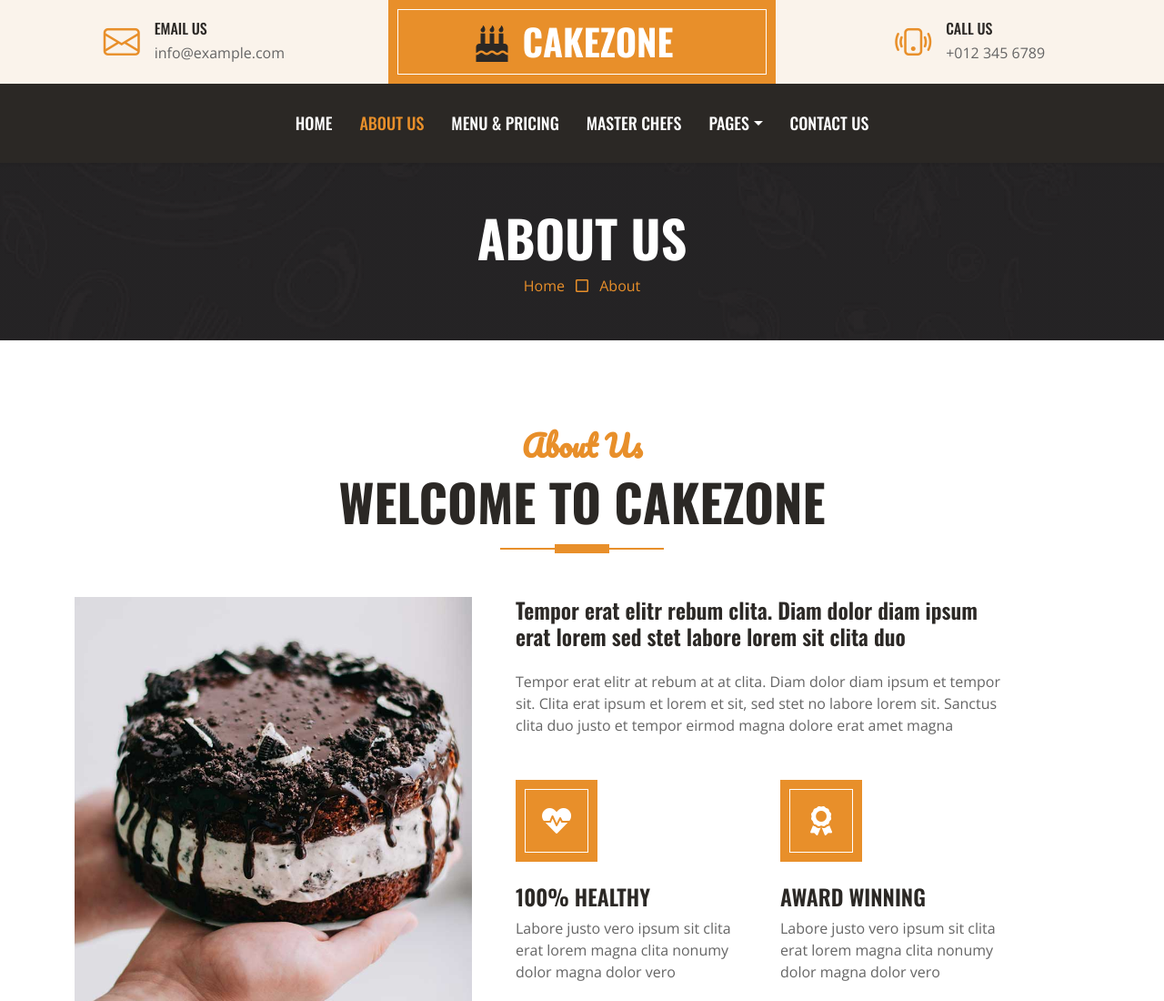
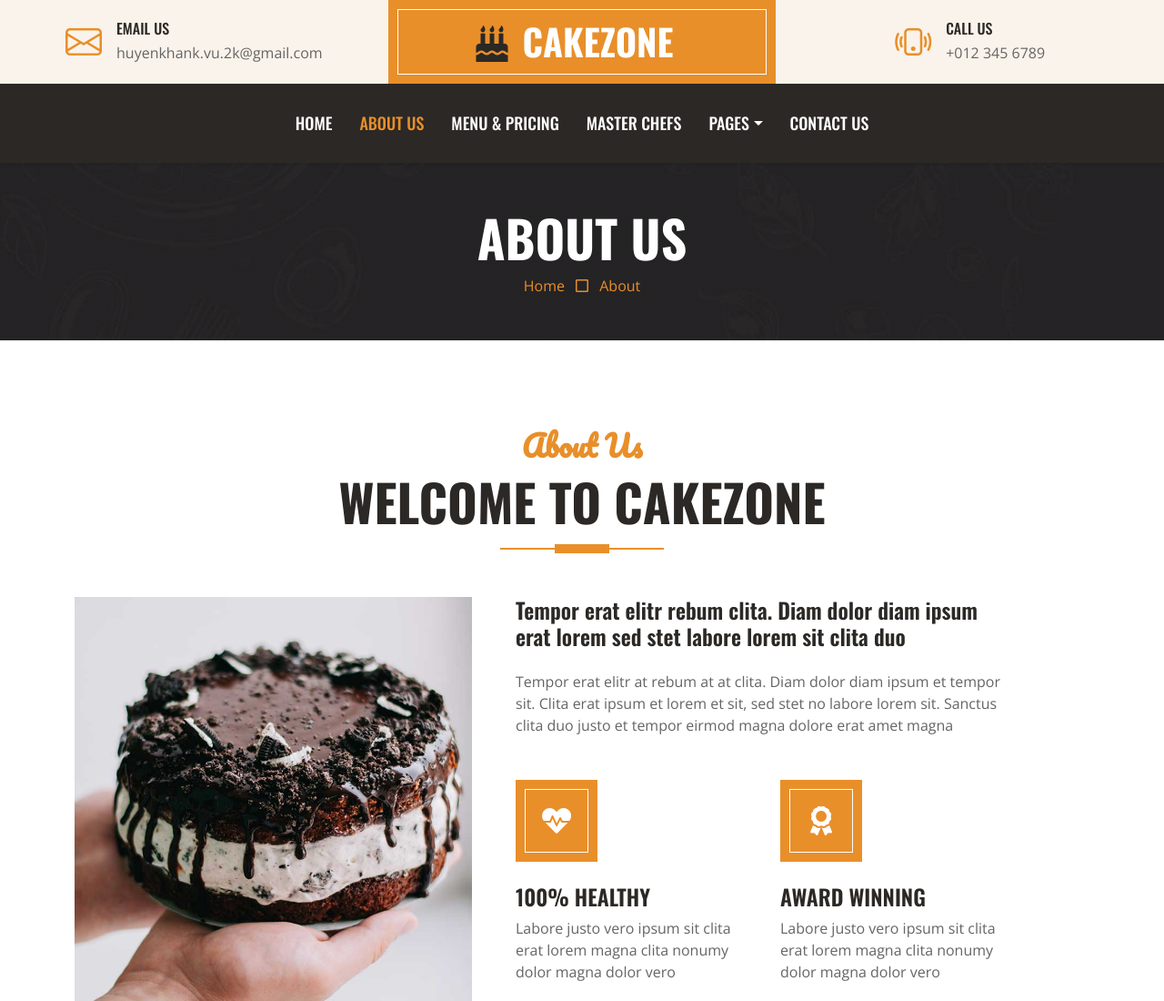
Before and after one commit to PTA-NG/khanhhuyen, a plain HTML site: page about.html in a window 1280 px wide. Shown: the top 1100 px of the page at 91% size. Drawn offline with nearby package versions, Linux system fonts and the light colour scheme.

Commit message:
Update about.html

```diff
--- a/about.html
+++ b/about.html
@@ -39,7 +39,7 @@
                     <i class="bi bi-envelope fs-1 text-primary me-3"></i>
                     <div class="text-start">
                         <h6 class="text-uppercase mb-1">Email Us</h6>
-                        <span>info@example.com</span>
+                        <span>huyenkhank.vu.2k@gmail.com</span>
                     </div>
                 </div>
             </div>
```
